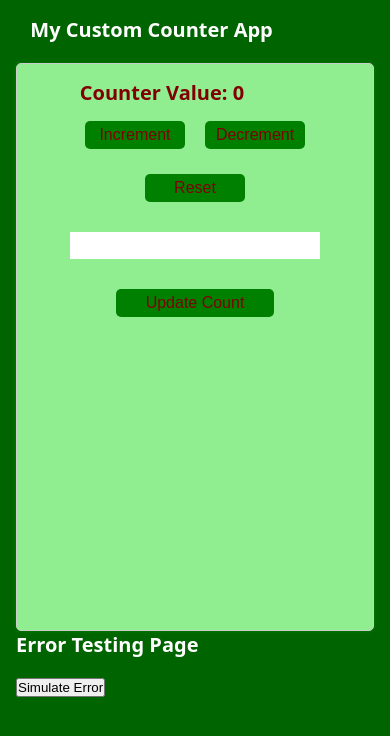
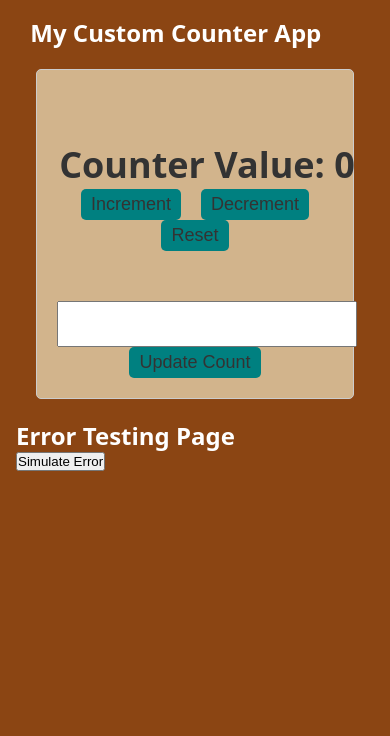
Before and after one commit to NgbeaGloriaJames/Custom-Counter-Hook, a React (Create React App) app: page / in a window 390 px wide. Shown: the top 736 px of the page. Built offline with nearby package versions, Linux system fonts and the light colour scheme.

Commit message:
last edit for media query

```diff
--- a/src/style.css
+++ b/src/style.css
@@ -5,7 +5,7 @@
 }
 
 body {
-  height: 100vh;
+  height: 100%;
   margin: 0;
   padding: 1rem;
   font-family: system-ui, sans-serif;
@@ -17,72 +17,7 @@ h1 {
   font-weight: 800;
   font-size: 1.5rem;
 }
- .counter-container {
-    height: 70%;
-    margin: 0 auto;
-    padding: 20px;
-    border: 1px solid #ccc;
-    border-radius: 5px;
-    background-color: #90EE90;
-    box-shadow: 0 0 5px rgba( 0, 128, 0, 1);
-  }
-/* PHONES SCREENS*/
 
-@media (min-width: 320px) and (max-width: 480px) {
-
-  body{
-    background: #006400;
-    color: white;
-    height:100%;
-  }
-
-  h1 {
-    font-weight: 800;
-    font-size: 20px;
-    margin-block-end: 20px;
-  }
-
-
-.counter-value {
-  font-size: 20px;
-  font-weight: bold;
-  color:#800000;
-  width: 250px;
-  margin-top: -5px;
-}
-
-.counter-button {
-  width: 100px;
-  margin:15px 10px;
-  font-size: 16px;
-  background-color:#008000;
-  color: #800000;
-  border: none;
-  border-radius: 5px;
-  cursor: pointer;
-}
-
-input{
-  position: relative;
-  top: 20px;
-  background-color: white;
-  padding:2px;
-  border: none;
-}
-
-.reset{
-  margin-block-start: 10px;
-}
-.update{
-  margin-block-start: 50px;
-  width: 50%;
-
-}
-.counter-button:hover {
-  background-color: #800000;
-  color: #008000;
-}
-}
 
 /* iPAD, TABLETS SCREENS*/
 
@@ -102,7 +37,7 @@ input{
 
   .counter-container {
     width: 50%;
-    height: 100vh;
+    height: 70%;
     margin: 0 auto;
     padding: 30px;
     border: 1px solid #ccc;
@@ -137,55 +72,3 @@ input{
     color: #4169E1;
   }
 }
-
-/* LAPTOS */
-@media (min-width: 900px) and (max-width:1800px) {
-  body{
-    background: #006400;
-    color: white;
-    height:100vh;
-  }
-  h1 {
-    text-align: center;
-    margin-block-end: 10px;
-  }
-  .counter-container {
-    border: 1px solid #ccc;
-    border-radius: 5px;
-    background-color: #90EE90;
-    width: 70%;
-  }
-  .counter-value {
-    color: #800000;
-    position: relative;
-    top: -40px;
-    left: -10%;
-    font-size: 20px;
-  }
-  .update{
-    margin-block-start: 5px;
-    width: 20%;
-    position: fixed;
-    right: 38%;
-    height: 10%;
-  }
-  input{
-    display: block;
-    height: 60px;
-    margin-inline-start: 31%;
-    position: absolute;
-  }
-  .counter-button {
-    margin-block-end: 20px;
-    background-color:#008000;
-    color: #800000;
-  }
-  .counter-button:hover {
-    background-color: #800000;
-    color: #008000;
-  }
- .errorstage{
-  margin-left: 45%;
-  height: 10%;
- }
-}
```
